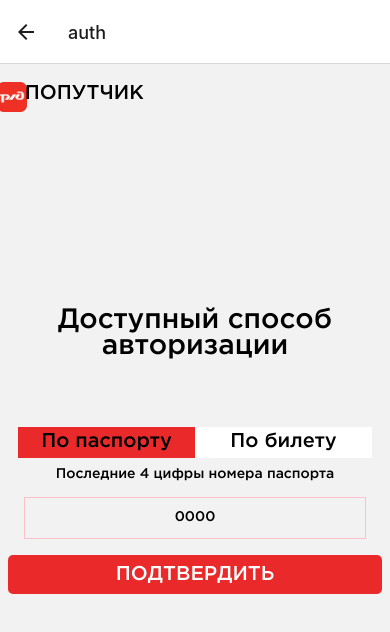
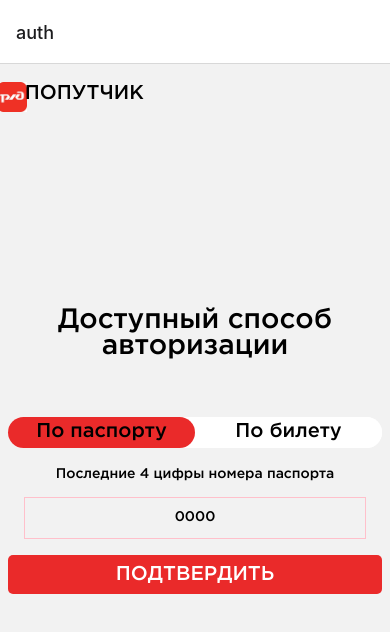
Before and after one commit to v1vaGIT/winrepo, a React Native app in the folder client/: screen /auth in a window 390 px wide. Shown: the top 632 px of the page. Built offline with nearby package versions, Linux system fonts and the light colour scheme.

Commit message:
Скруглил switch

```diff
--- a/client/router.js
+++ b/client/router.js
@@ -9,7 +9,7 @@
 export const Navigation = () => {
     return (
         <NavigationContainer>
-            <Stack.Navigator initialRouteName='tabs' screenOptions={{headerShown: false}}>
+            <Stack.Navigator initialRouteName='auth' screenOptions={{headerShown: false}}>
                 <Stack.Screen name='auth' component={Auth} options={{headerShown: true}}/>
                 <Stack.Screen name='tabs' component={TabsScreens} />
             </Stack.Navigator>
--- a/client/screens/Auth.js
+++ b/client/screens/Auth.js
@@ -142,10 +142,12 @@
 	switchActive: {
 		backgroundColor: '#EA2A2A',
 		width: '50%',
+		borderRadius: 30
 	},
 	switchNotActive: {
 		backgroundColor: '#fff',
-		width: '50%'
+		width: '50%',
+		borderRadius: 30
 	},
 	ok: {
 		textAlign: 'center',
@@ -156,13 +158,14 @@
 	},
 
 	button: {
-		padding: 10,
 		width: "100%",
 		textAlign: "center",
 		fontFamily: 'GothamPro-Medium',
 		flexDirection: 'row',
 		justifyContent: 'center',
-
+		backgroundColor: '#fff',
+		borderRadius: 30,
+		marginBottom: 20
 	},
 	auth_text:{
 		textAlign:'center',
```
